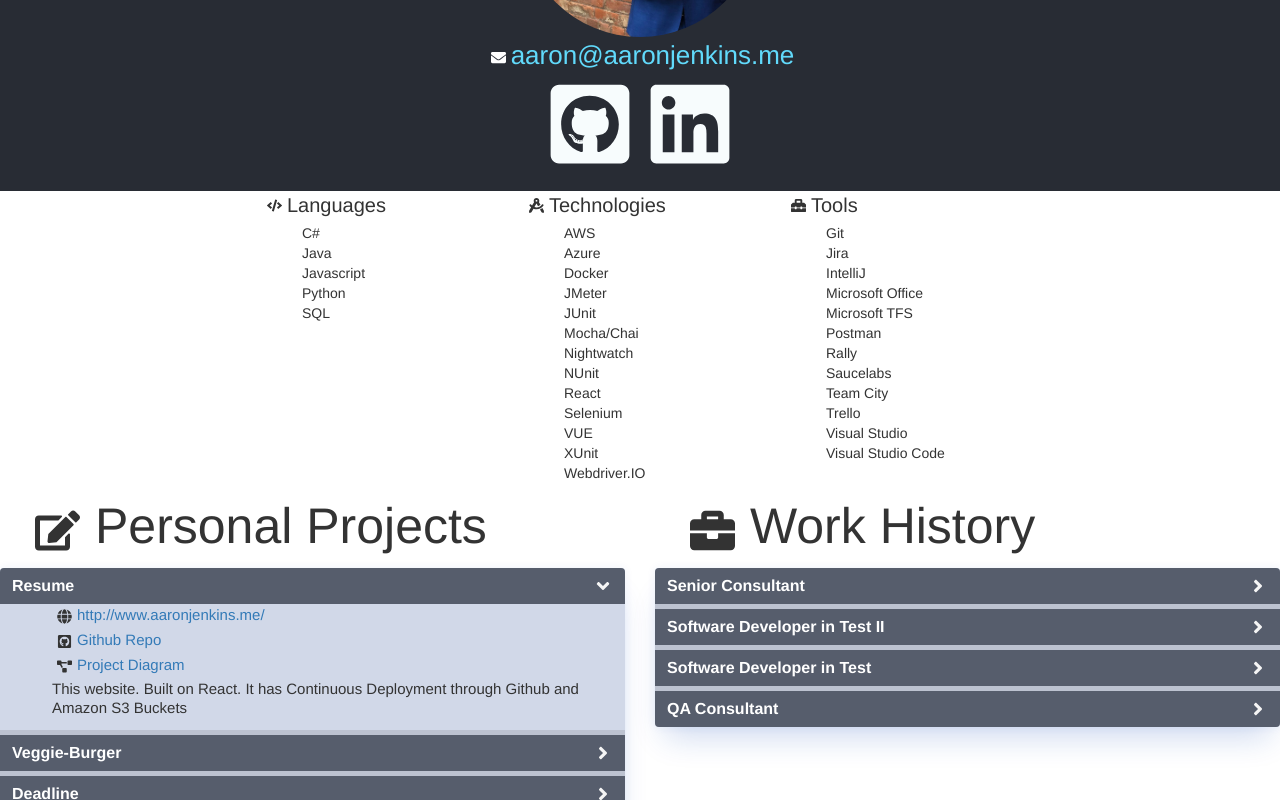
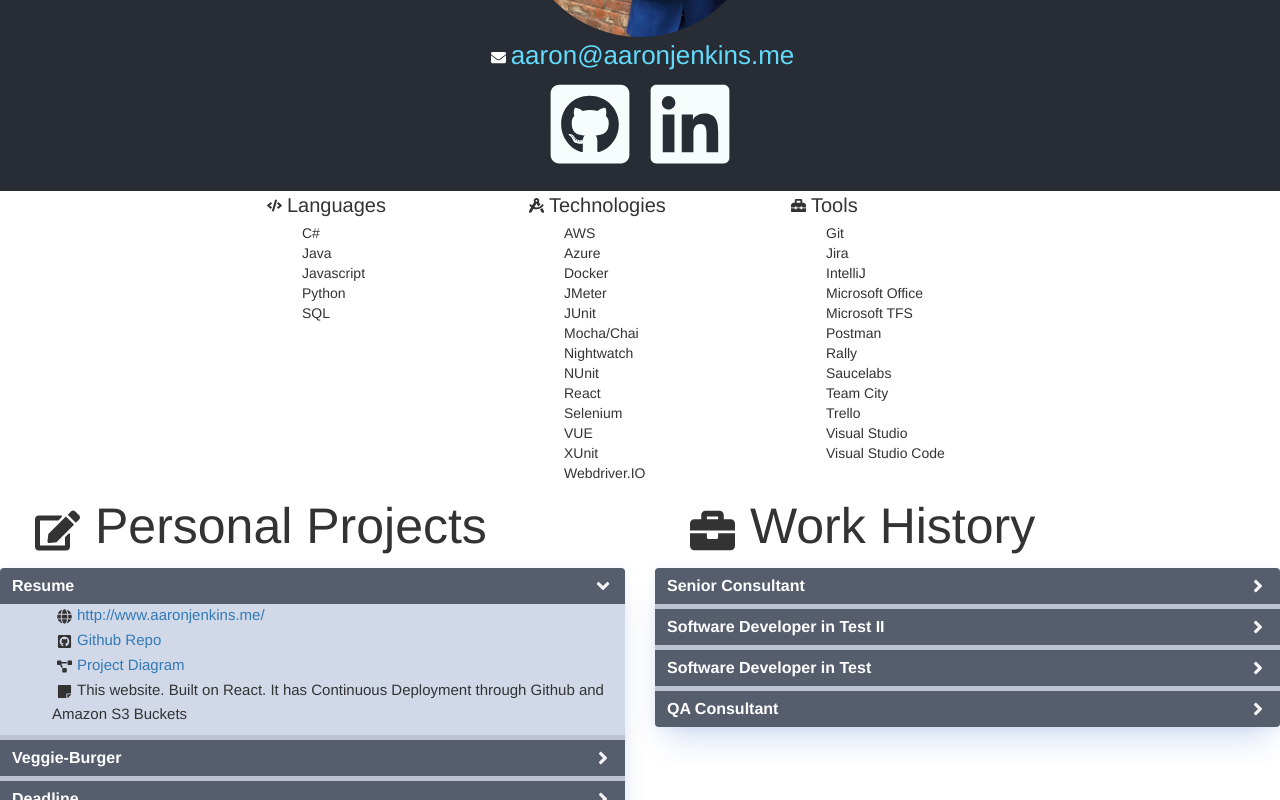
Before and after one commit to aaronjenkins/react-resume, a React (Create React App) app: page / in a window 1280 px wide. Both pictures are taken after a click on the element 312 px from the left and 874 px from the top of the page. Shown: the part 289-1089 px from the top of the page. Built offline with nearby package versions, Linux system fonts and the light colour scheme.

Commit message:
add icon for project descriptions

```diff
--- a/src/components/projectsaccordion.js
+++ b/src/components/projectsaccordion.js
@@ -2,6 +2,7 @@ import { FaAngleRight } from 'react-icons/fa'
 import { FaGithubSquare } from 'react-icons/fa'
 import { FaGlobe } from 'react-icons/fa'
 import { FaProjectDiagram } from 'react-icons/fa'
+import { FaStickyNote } from 'react-icons/fa'
 const React = require('react')
 
 export class ProjectsAccordion extends React.Component {
@@ -81,13 +82,20 @@ class ProjectsAccordionItem extends React.Component {
                                 </li>
                                 {(() => {
                                     if (this.props.has_diagram === true)
-                                        return <li>
+                                        return (
+                                            <li>
                                                 <FaProjectDiagram className="App-icons" />
-                                                <a href={this.props.diagram}>Project Diagram</a>
-                                                </li>
+                                                <a href={this.props.diagram}>
+                                                    Project Diagram
+                                                </a>
+                                            </li>
+                                        )
                                 })()}
 
-                                <li>{this.props.description}</li>
+                                <li>
+                                    <FaStickyNote className="App-icons" />
+                                    {this.props.description}
+                                </li>
                             </ul>
                         </p>
                     </div>
--- a/src/resume.json
+++ b/src/resume.json
@@ -134,7 +134,7 @@
             "display": true,
             "name": "Deadline",
             "url": "http://www.aaronjenkins.xyz/deadline",
-            "description": "Sometimes I need to set deadlines for my personal projects to hold myself accountable and I needed to do a show n tell with my team about Webhosting in S3 and Lambda Functions. So i made this simple VUE site that calls a Lambda Function through API Gateway to return a random date between now and 30 days from now.",
+            "description": "Sometimes I need to set deadlines for my personal projects to hold myself accountable, and I needed to do a show 'n tell with my team about Webhosting in S3 and Lambda Functions. So I made this simple VUE site that calls a Lambda Function through API Gateway to return a random date between now and 30 days from now.",
             "githuburl": "https://github.com/aaronjenkins/deadline"
         },
         {
```
